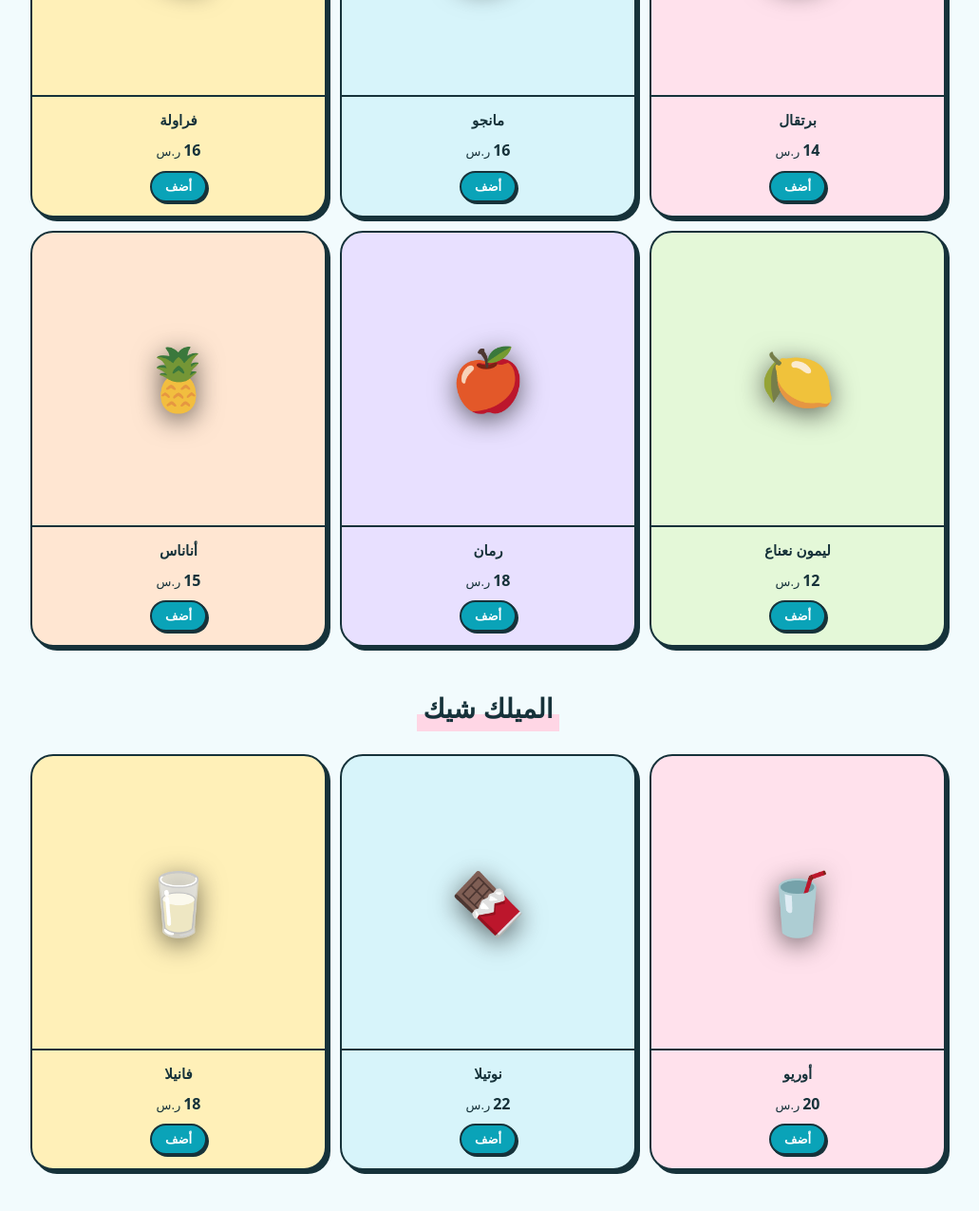
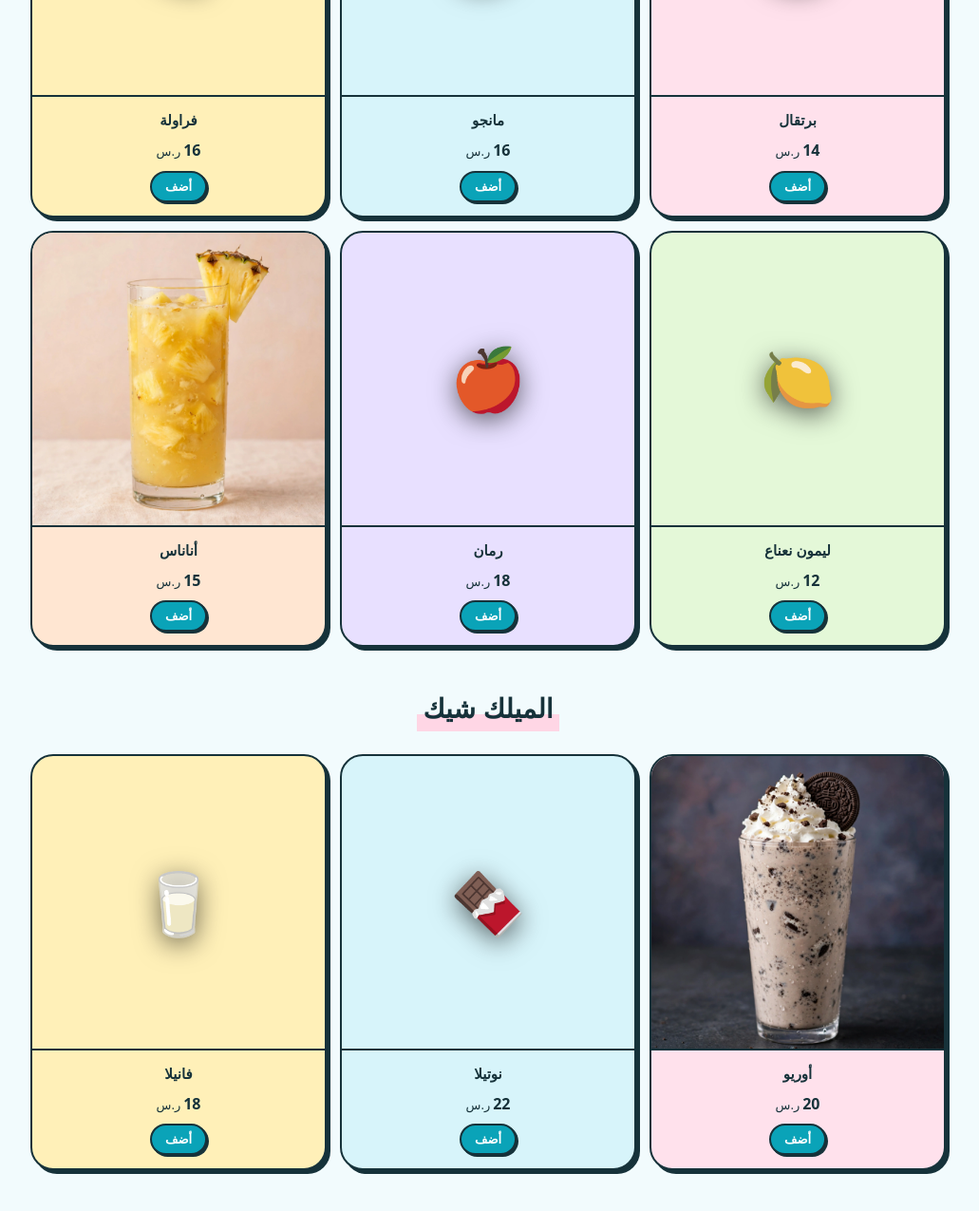
Before and after one commit to F93i/ic_menu, a plain HTML site: page index.html in a window 1280 px wide. Shown: the part 3192-4467 px from the top of the page at 95% size, without its empty margins (126-1157 px from the left). Drawn offline with Linux system fonts and the light colour scheme; a web font is replaced by a local one.

Commit message:
Update image filenames for juice and shake items

```diff
--- a/index.html
+++ b/index.html
@@ -400,10 +400,10 @@ const CONFIG = {
         { name: "فراولة", image: "juice-strawberry.jpg", icon: "🍓", price: 16 },
         { name: "ليمون نعناع", image: "juice-lemon-mint.jpg", icon: "🍋", price: 12 },
         { name: "رمان", image: "juice-pomegranate.jpg", icon: "🍎", price: 18 },
-        { name: "أناناس", image: "juice-pineapple.jpg", icon: "🍍", price: 15 }
+        { name: "أناناس", image: "js_an.jpg", icon: "🍍", price: 15 }
       ] },
     { id: "shake", title: "الميلك شيك", subtitle: "", layout: "grid", items: [
-        { name: "أوريو", image: "shake-oreo.jpg", icon: "🥤", price: 20 },
+        { name: "أوريو", image: "milk_or.jpg", icon: "🥤", price: 20 },
         { name: "نوتيلا", image: "shake-nutella.jpg", icon: "🍫", price: 22 },
         { name: "فانيلا", image: "shake-vanilla.jpg", icon: "🥛", price: 18 }
       ] }
```
